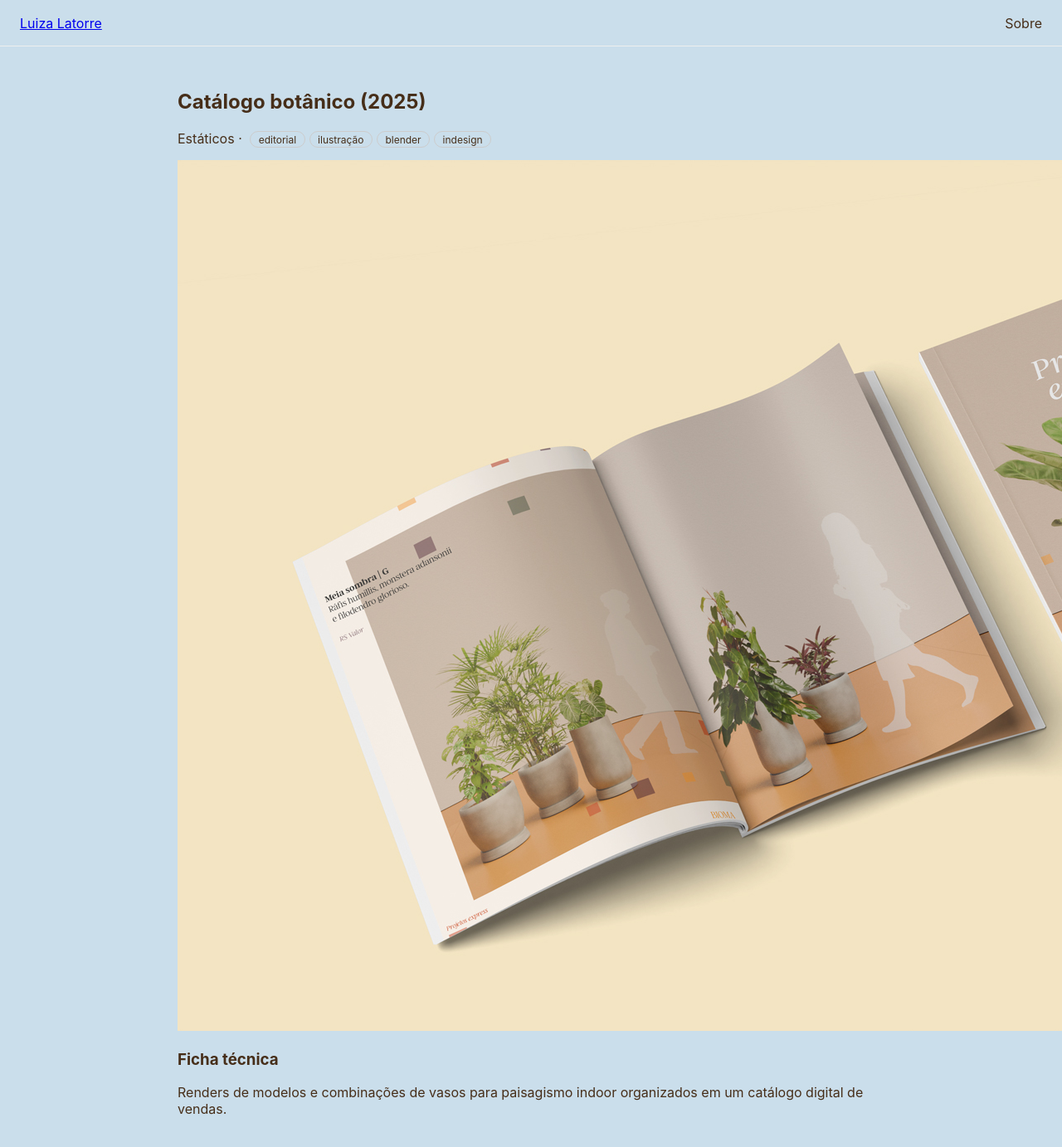
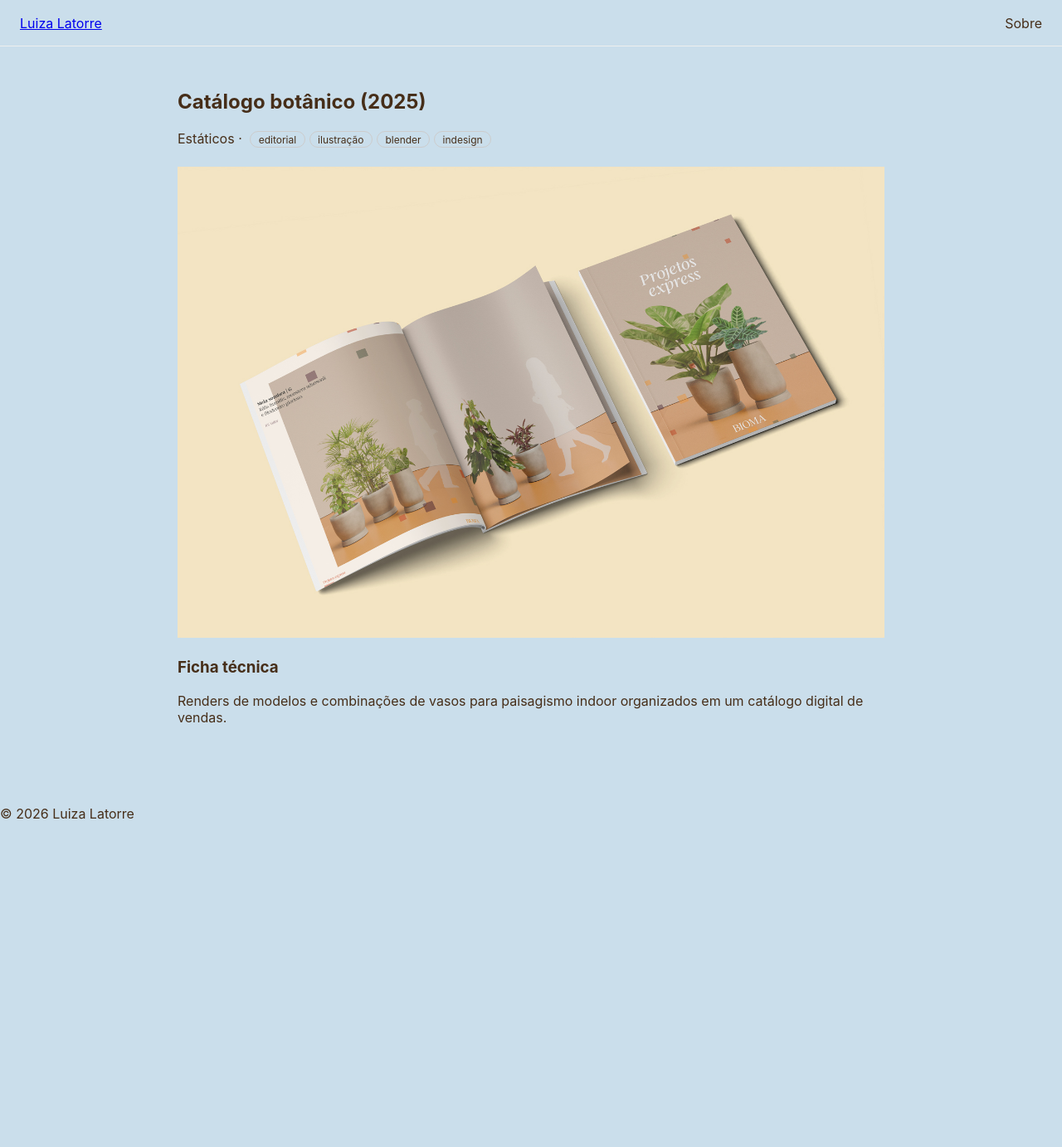
Before and after one commit to luizalatorre/meu-site, a Jekyll site: the page built from _projects/catalogo-botanico.md, in a window 1280 px wide and 1400 px high. Shown: the top 1383 px of the window at 83% size. Built offline with Jekyll 4.4.1, drawn with Linux system fonts in a browser that asks for light colours.

Commit message:
ajuste de largura de imagens no geral

```diff
--- a/assets/css/style.css
+++ b/assets/css/style.css
@@ -307,6 +307,19 @@ body {
   margin: 0 auto; /* centraliza o bloco na página */
 }
 
+/* limita qualquer imagem dentro do texto da descrição (ex: as que
+   você insere via <img> no corpo do .md) à largura do container
+   .project — a mesma largura que o player do Vimeo já ocupa.
+   "height: auto" mantém a proporção original da imagem, sem
+   esticar ou distorcer. "display: block" remove um espacinho
+   extra que imagens costumam ter por padrão abaixo delas. */
+.project-description img {
+  max-width: 100%;
+  height: auto;
+  display: block;
+  margin: 1.5rem 0;
+}
+
 /* técnica padrão pra manter um player de vídeo sempre na proporção
    16:9, mesmo quando a largura da tela muda (responsivo).
    O "padding-top: 56.25%" é o cálculo de 9/16 em porcentagem. */
```
